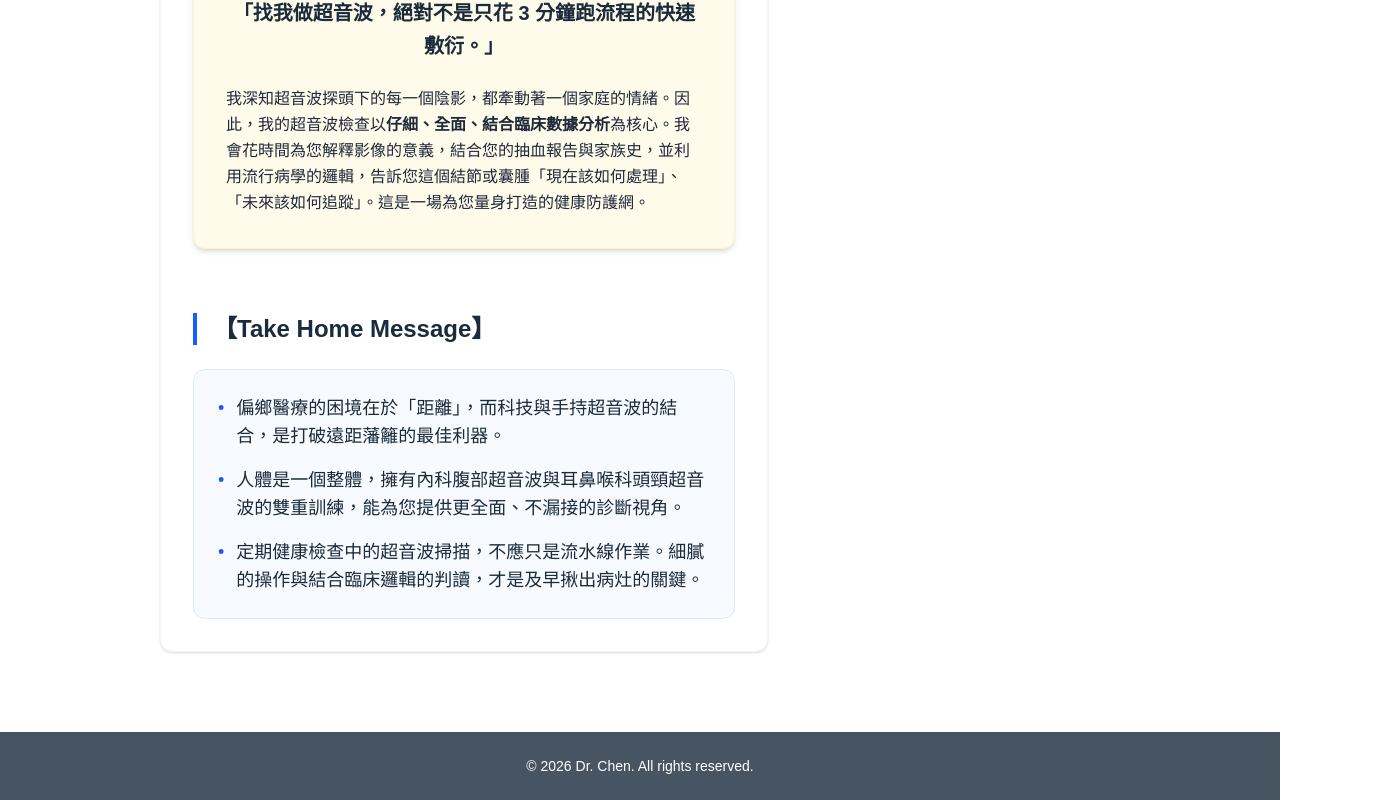
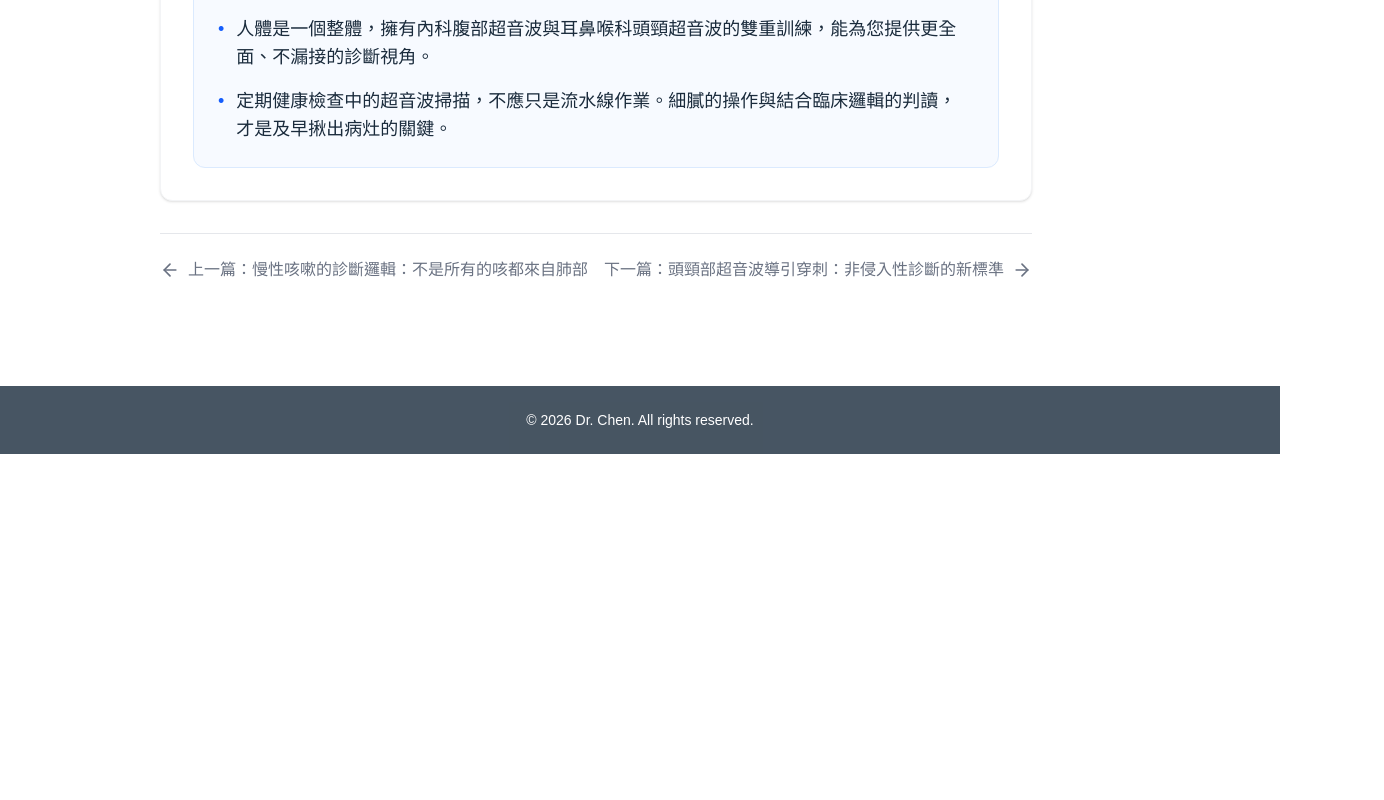
Before and after one commit to ck991008-ndmc-ntu/blog, a Next.js app: page /posts/2026-03-04-rural-medicine in a window 1280 px wide. Shown: the part 2139-2939 px from the top of the page, 1384 px wide, since content can reach past the window. After the commit the page ends 2593 px from the top, so only its background shows below. Built offline with nearby package versions, Linux system fonts and the light colour scheme.

Commit message:
feat(blog): Add next and previous post links to all blog posts

```diff
--- a/src/app/posts/2026-03-03-chronic-cough/page.tsx
+++ b/src/app/posts/2026-03-03-chronic-cough/page.tsx
@@ -4,6 +4,7 @@ import Link from "next/link";
 import { posts } from "@/data/posts";
 import type { Metadata } from "next";
 import ArticleJsonLd from "@/components/ArticleJsonLd";
+import PostNavigation from "@/components/PostNavigation";
 
 export const metadata: Metadata = {
     title: "慢性咳嗽的診斷邏輯：不是所有的咳都來自肺部",
@@ -184,6 +185,7 @@ export default function BlogPost() {
 
                     </article>
                 </div>
+                <PostNavigation currentSlug="2026-03-03-chronic-cough" />
             </div>
 
             <Sidebar />
--- a/src/app/posts/2026-03-04-rural-medicine/page.tsx
+++ b/src/app/posts/2026-03-04-rural-medicine/page.tsx
@@ -4,6 +4,7 @@ import Link from "next/link";
 import { posts } from "@/data/posts";
 import type { Metadata } from "next";
 import ArticleJsonLd from "@/components/ArticleJsonLd";
+import PostNavigation from "@/components/PostNavigation";
 
 export const metadata: Metadata = {
     title: "從數據看偏鄉醫療：那些隱藏在城鄉差距下的生命故事",
@@ -119,6 +120,7 @@ export default function BlogPost() {
 
                     </article>
                 </div>
+                <PostNavigation currentSlug="2026-03-04-rural-medicine" />
             </div>
 
             <Sidebar />
--- a/src/app/posts/2026-03-05-neck-ultrasound/page.tsx
+++ b/src/app/posts/2026-03-05-neck-ultrasound/page.tsx
@@ -4,6 +4,7 @@ import Link from "next/link";
 import { getPostsByTag, posts } from "@/data/posts";
 import type { Metadata } from "next";
 import ArticleJsonLd from "@/components/ArticleJsonLd";
+import PostNavigation from "@/components/PostNavigation";
 
 export const metadata: Metadata = {
     title: "頭頸部超音波導引穿刺：非侵入性診斷的新標準",
@@ -234,6 +235,7 @@ export default function BlogPost() {
 
                     </article>
                 </div>
+                <PostNavigation currentSlug="2026-03-05-neck-ultrasound" />
             </div>
 
             <Sidebar />
--- a/src/app/posts/2026-03-06-biologics-crswnp/page.tsx
+++ b/src/app/posts/2026-03-06-biologics-crswnp/page.tsx
@@ -4,6 +4,7 @@ import Link from "next/link";
 import type { Metadata } from "next";
 import { posts } from "@/data/posts";
 import ArticleJsonLd from "@/components/ArticleJsonLd";
+import PostNavigation from "@/components/PostNavigation";
 
 export const metadata: Metadata = {
     title: "精準醫療時代：2026 最新指引解構——生物製劑在慢性鼻竇炎與鼻息肉的應用策略",
@@ -240,6 +241,7 @@ export default function BlogPost() {
 
                     </article>
                 </div>
+                <PostNavigation currentSlug="2026-03-06-biologics-crswnp" />
             </div>
 
             <Sidebar />
--- a/src/app/posts/2026-03-08-hypothyroidism/page.tsx
+++ b/src/app/posts/2026-03-08-hypothyroidism/page.tsx
@@ -5,6 +5,7 @@ import { ArrowLeft, Clock, Activity, ChevronRight } from "lucide-react";
 import { posts } from "@/data/posts";
 import type { Metadata } from "next";
 import ArticleJsonLd from "@/components/ArticleJsonLd";
+import PostNavigation from "@/components/PostNavigation";
 
 export const metadata: Metadata = {
     title: "常常覺得累？從抽血數值看甲狀腺低下與慢性疲勞症候群",
@@ -213,15 +214,7 @@ export default function BlogPost() {
                     </div>
                 </article>
 
-                {/* Footer Navigation */}
-                <div className="flex justify-between items-center py-6 border-t border-gray-200">
-                    <Link href="/posts/2026-03-05-neck-ultrasound" className="flex items-center text-gray-500 hover:text-blue-600 font-medium transition-colors group">
-                        <ArrowLeft className="w-5 h-5 mr-2 group-hover:-translate-x-1 transition-transform" />
-                        <span className="hidden sm:inline">上一篇：頭頸部超音波導引穿刺</span>
-                        <span className="sm:hidden">上一篇</span>
-                    </Link>
-                    {/* It is the latest post, no next post for now */}
-                </div>
+                <PostNavigation currentSlug="2026-03-08-hypothyroidism" />
             </div>
 
             <Sidebar />
--- /dev/null
+++ b/src/components/PostNavigation.tsx
@@ -0,0 +1,53 @@
+import Link from "next/link";
+import { ArrowLeft, ArrowRight } from "lucide-react";
+import { posts } from "@/data/posts";
+
+interface PostNavigationProps {
+    currentSlug: string;
+}
+
+export default function PostNavigation({ currentSlug }: PostNavigationProps) {
+    const currentIndex = posts.findIndex((p) => p.slug === currentSlug);
+
+    // If post not found, render nothing
+    if (currentIndex === -1) return null;
+
+    // posts array is sorted by date descending (newest first).
+    // Therefore, an older post is at a larger index, and a newer post is at a smaller index.
+    const prevPost = currentIndex < posts.length - 1 ? posts[currentIndex + 1] : null;
+    const nextPost = currentIndex > 0 ? posts[currentIndex - 1] : null;
+
+    return (
+        <div className="flex justify-between items-center py-6 border-t border-gray-200 mt-8 gap-4">
+            <div className="flex-1">
+                {prevPost && (
+                    <Link
+                        href={`/posts/${prevPost.slug}`}
+                        className="flex items-center text-gray-500 hover:text-blue-600 font-medium transition-colors group"
+                    >
+                        <ArrowLeft className="w-5 h-5 mr-2 shrink-0 group-hover:-translate-x-1 transition-transform" />
+                        <span className="hidden sm:inline line-clamp-1 truncate" title={prevPost.title}>
+                            上一篇：{prevPost.title}
+                        </span>
+                        <span className="sm:hidden">上一篇</span>
+                    </Link>
+                )}
+            </div>
+
+            <div className="flex-1 flex justify-end text-right">
+                {nextPost && (
+                    <Link
+                        href={`/posts/${nextPost.slug}`}
+                        className="flex items-center justify-end text-gray-500 hover:text-blue-600 font-medium transition-colors group"
+                    >
+                        <span className="hidden sm:inline line-clamp-1 truncate" title={nextPost.title}>
+                            下一篇：{nextPost.title}
+                        </span>
+                        <span className="sm:hidden">下一篇</span>
+                        <ArrowRight className="w-5 h-5 ml-2 shrink-0 group-hover:translate-x-1 transition-transform" />
+                    </Link>
+                )}
+            </div>
+        </div>
+    );
+}
```
